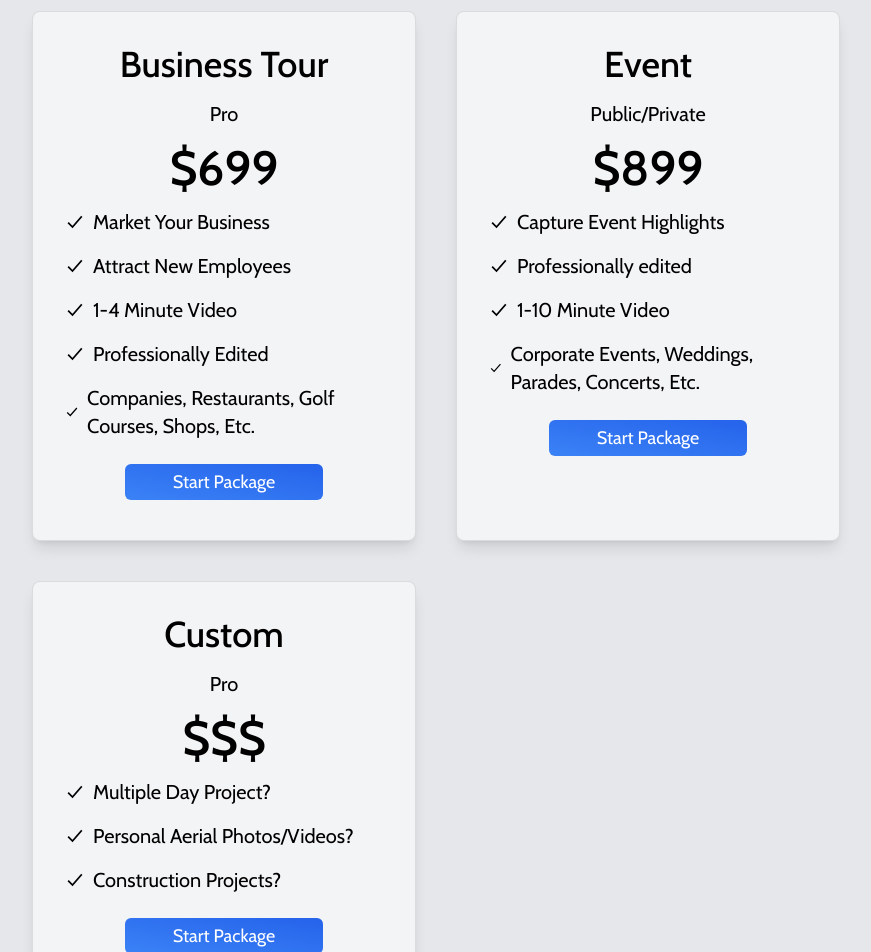
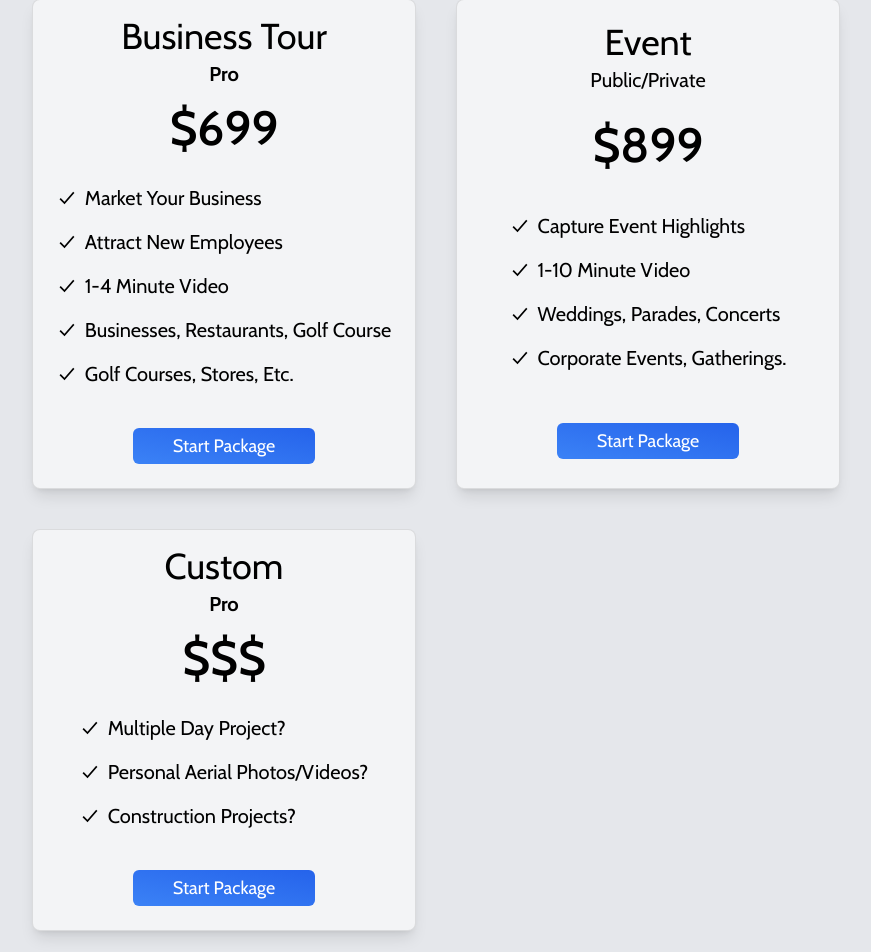
Before and after one commit to Grupith/otterdrone, a Next.js app: page /pricing in a window 1280 px wide. Shown: the part 723-1675 px from the top of the page, without its empty margins (204-1075 px from the left). Built offline with nearby package versions, Linux system fonts and the light colour scheme.

Commit message:
improved card styling for pricing page

```diff
--- a/app/components/Card.tsx
+++ b/app/components/Card.tsx
@@ -1,5 +1,55 @@
 import React from "react"
+import { IoCheckmarkSharp } from "react-icons/io5"
 
-export const Card = () => {
-  return <div>Card</div>
+interface CardProps {
+  id: string
+  title: string
+  subtitle: string
+  price: string
+  features: string[]
 }
+
+export const Card: React.FC<CardProps> = ({
+  id,
+  title,
+  subtitle,
+  price,
+  features,
+}) => {
+  return (
+    <div
+      key={id}
+      className="border border-black/10 rounded-lg w-96 shadow-lg bg-gray-100"
+    >
+      <div className="flex flex-col items-center justify-around space-y-4 py-4 h-full">
+        <header className="space-y-1">
+          <h2 className="text-center text-4xl font-normal">{title}</h2>
+          <h3
+            className={`text-center text-xl ${
+              subtitle == "Pro" ? "font-bold" : "font-light"
+            }`}
+          >
+            {subtitle}
+          </h3>
+        </header>
+        <p className="text-center text-5xl font-semibold">{price}</p>
+        <main>
+          {features.map((feature) => (
+            <div
+              key={feature}
+              className="flex items-center text-xl justify-start my-4"
+            >
+              <IoCheckmarkSharp />
+              <span className="ml-2">{feature}</span>
+            </div>
+          ))}
+        </main>
+        <div className="flex justify-center py-2">
+          <button className="text-lg text-white font-light rounded-md bg-gradient-to-tr from-blue-500 to-blue-600 py-1 px-10 hover:scale-105 transition-all">
+            Start Package
+          </button>
+        </div>
+      </div>
+    </div>
+  )
+}
--- a/app/pricing/page.tsx
+++ b/app/pricing/page.tsx
@@ -1,6 +1,6 @@
 import Link from "next/link"
 import React from "react"
-import { IoCheckmarkSharp } from "react-icons/io5"
+import { Card } from "../components/Card"
 
 interface Card {
   id: string
@@ -16,7 +16,7 @@ export default function Pricing() {
       id: "p1",
       title: "Real Estate",
       subtitle: "Basic",
-      price: "$249",
+      price: "$299",
       features: [
         "Interior Video Tour",
         "Exterior Aerial Photos",
@@ -44,8 +44,8 @@ export default function Pricing() {
         "Market Your Business",
         "Attract New Employees",
         "1-4 Minute Video",
-        "Professionally Edited",
-        "Companies, Restaurants, Golf Courses, Shops, Etc.",
+        "Businesses, Restaurants, Golf Course",
+        "Golf Courses, Stores, Etc.",
       ],
     },
     {
@@ -55,9 +55,9 @@ export default function Pricing() {
       price: "$899",
       features: [
         "Capture Event Highlights",
-        "Professionally edited",
         "1-10 Minute Video",
-        "Corporate Events, Weddings, Parades, Concerts, Etc.",
+        "Weddings, Parades, Concerts",
+        "Corporate Events, Gatherings.",
       ],
     },
     {
@@ -83,30 +83,29 @@ export default function Pricing() {
       <div className="flex justify-center my-10">
         <div className="grid grid-cols-1 gap-10 md:grid-cols-2">
           {PricingCards.map((card) => (
-            <div
-              key={card.id}
-              className="white border border-black/10 rounded-lg bg-gray-100 w-96 h-full py-8 px-8 space-y-4 shadow-lg"
-            >
-              <h2 className="text-center text-4xl font-medium">{card.title}</h2>
-              <h3 className="text-center text-xl font-light">
-                {card.subtitle}
-              </h3>
-              <p className="text-center text-5xl font-semibold">{card.price}</p>
-              {card.features.map((feature) => (
-                <div key={feature} className="flex items-center text-xl">
-                  <IoCheckmarkSharp />
-                  <span className="ml-2">{feature}</span>
-                </div>
-              ))}
-              <div className="flex justify-center py-2">
-                <button className="text-lg text-white font-light rounded-md bg-gradient-to-tr from-blue-500 to-blue-600 py-1 px-12 hover:scale-105 transition-all">
-                  Start Package
-                </button>
-              </div>
-            </div>
+            <Card
+              id={card.id}
+              title={card.title}
+              subtitle={card.subtitle}
+              features={card.features}
+              price={card.price}
+            />
           ))}
         </div>
       </div>
+      <section className="flex justify-center space-x-2 text-xl my-10">
+        <p className="font-semibold">Got Questions?</p>
+        <p>
+          Visit our{" "}
+          <Link
+            href="/faq"
+            className="text-blue-700 font-normal hover:text-blue-500"
+          >
+            FAQ
+          </Link>{" "}
+          Page
+        </p>
+      </section>
     </div>
   )
 }
```
